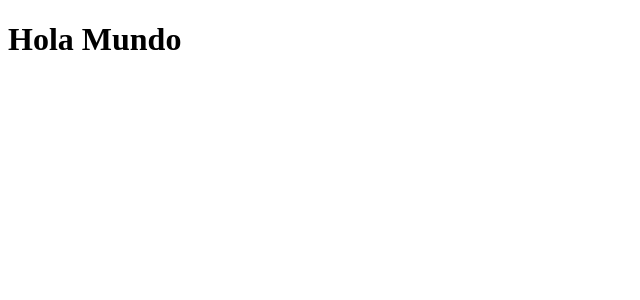
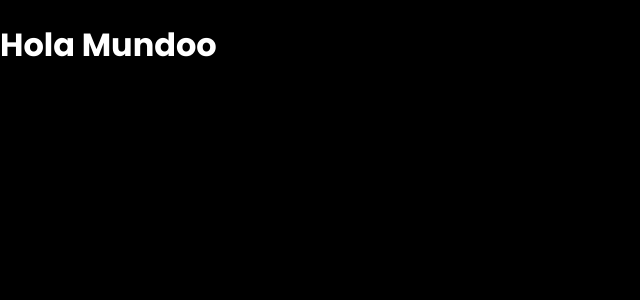
Before and after one commit to jcst2019/spotify-app, an Angular app: page / in a window 1280 px wide. Shown: the top 300 px of the page, without its empty margins (0-640 px from the left). Built offline with nearby package versions, Linux system fonts and the light colour scheme.

Commit message:
estilos Globales

```diff
--- a/src/app/app.component.html
+++ b/src/app/app.component.html
@@ -1,2 +1,2 @@
-<h1>Hola Mundo</h1>
+<h1>Hola Mundoo</h1>
 <router-outlet></router-outlet>
--- a/src/styles.css
+++ b/src/styles.css
@@ -1 +1,39 @@
 /* You can add global styles to this file, and also import other style files */
+/* You can add global styles to this file, and also import other style files */
+
+:root {
+    --color-1: #1DB954;
+    --color-2: #323232;
+    --color-3: #000000;
+    --color-4: #FFFFFF;
+    --color-5: #181818;
+    --font-size-1: 1rem;
+    --font-size-2: 1.2rem;
+    --font-size-3: 1.8rem;
+    --shadow-1: rgb(0 0 0 / 35%) 0px 8px 24px;
+    --shadow-2: rgba(100, 100, 111, 0.2) 0px 7px 29px 0px;
+    --border-radius-1: .25rem;
+    --border-radius-2: .5rem;
+    --font-family-1: 'Poppins', sans-serif;
+    --animation-1: 200ms;
+}
+
+html,
+body {
+    margin: 0;
+    padding: 0;
+    background-color: var(--color-3);
+    font-family: var(--font-family-1);
+    font-size: var(--font-size-1);
+    color: var(--color-4);
+}
+
+input,
+button {
+    cursor: pointer;
+    font-family: var(--font-family-1);
+}
+
+button:disabled {
+    opacity: .5;
+}
```
